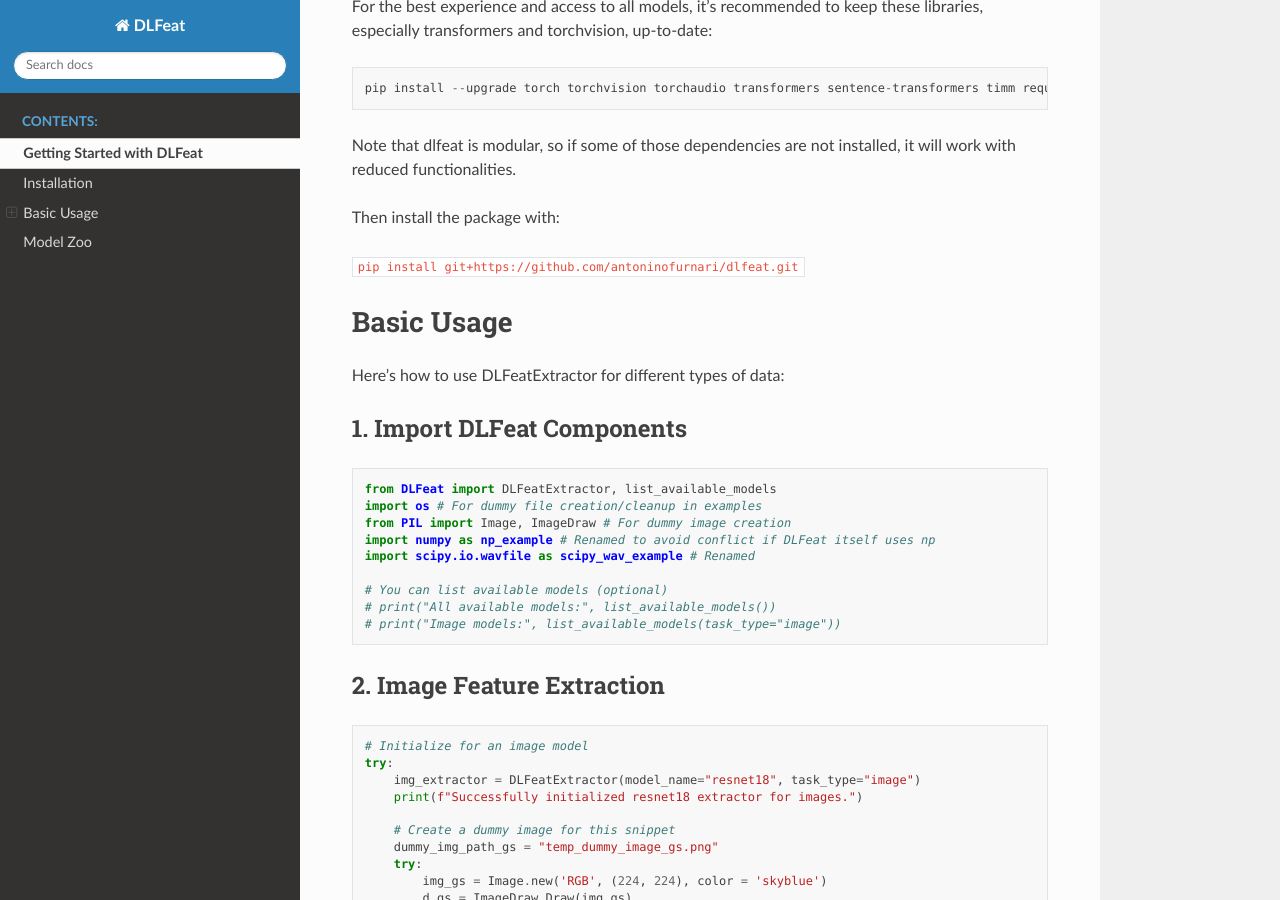
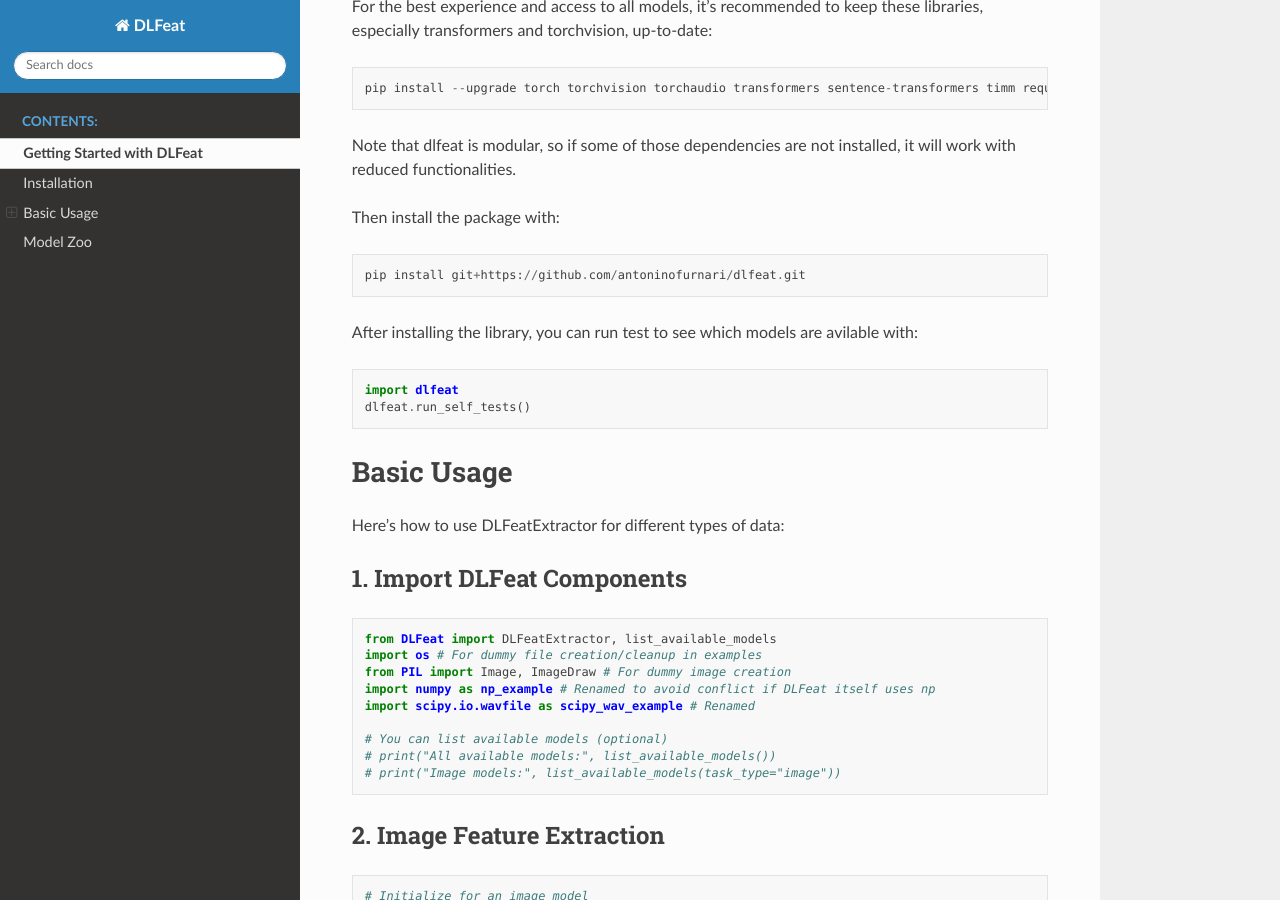
Before and after one commit to antoninofurnari/DLFeat, a Sphinx documentation site: the page built from docs/source/getting_started.md, in a window 1280 px wide and 900 px high, scrolled down 405 px. Built offline with Sphinx 7.4.7 and the Read the Docs theme 3.1.0, drawn with Linux system fonts in a browser that asks for light colours; pages that are not in the unit, such as notebooks, are missing from menus.

Commit message:
update docs

````diff
--- a/docs/source/getting_started.md
+++ b/docs/source/getting_started.md
@@ -19,7 +19,16 @@
 
 Then install the package with:
 
-`pip install git+https://github.com/antoninofurnari/dlfeat.git`
+```
+pip install git+https://github.com/antoninofurnari/dlfeat.git
+```
+
+After installing the library, you can run test to see which models are avilable with:
+
+```
+import dlfeat
+dlfeat.run_self_tests()
+```
 
 # Basic Usage
 Here's how to use DLFeatExtractor for different types of data:
````
